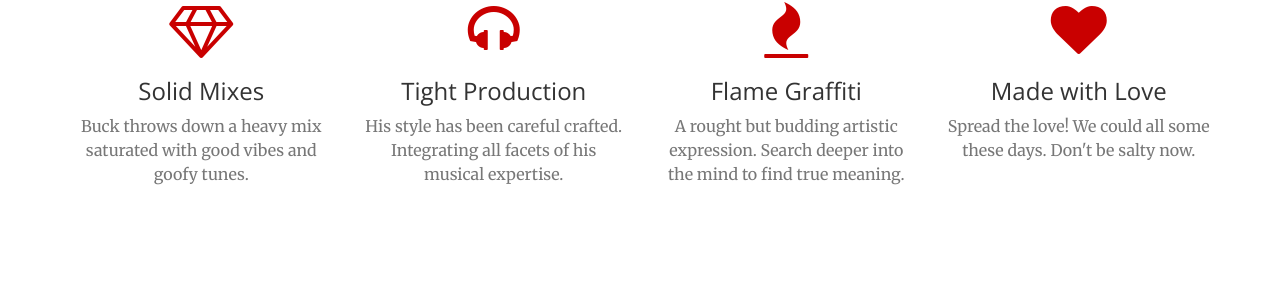
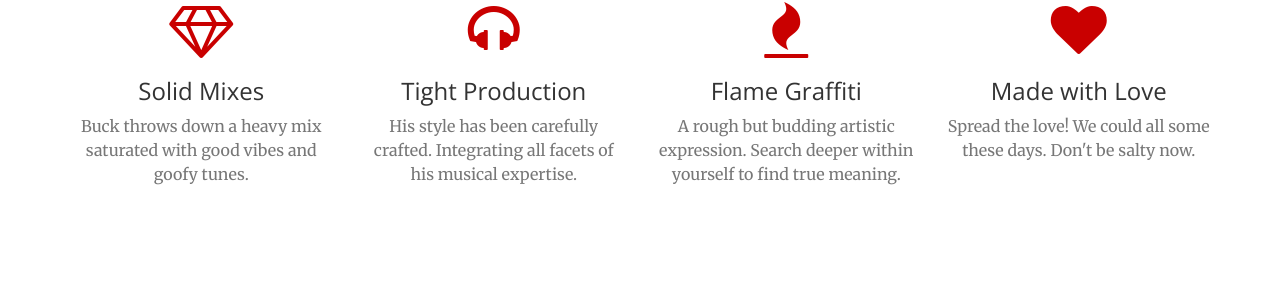
Before and after one commit to buckrussell/buckrussell.github.io, a Jekyll site: the page index.html, which Jekyll copies as it is, in a window 1280 px wide and 900 px high, scrolled down 1440 px. Shown: the part 144-428 px from the top of the window. Built offline with Jekyll 4.4.1, drawn with Linux system fonts in a browser that asks for light colours.

Commit message:
Update index.html

```diff
--- a/index.html
+++ b/index.html
@@ -138,14 +138,14 @@
                     <div class="service-box">
                         <i class="fa fa-4x fa-headphones wow bounceIn text-primary" data-wow-delay=".1s"></i>
                         <h3>Tight Production</h3>
-                        <p class="text-muted">His style has been careful crafted. Integrating all facets of his musical expertise.</p>
+                        <p class="text-muted">His style has been carefully crafted. Integrating all facets of his musical expertise.</p>
                     </div>
                 </div>
                 <div class="col-lg-3 col-md-6 text-center">
                     <div class="service-box">
                         <i class="fa fa-4x fa-fire wow bounceIn text-primary" data-wow-delay=".2s"></i>
                         <h3>Flame Graffiti</h3>
-                        <p class="text-muted">A rought but budding artistic expression. Search deeper into the mind to find true meaning.</p>
+                        <p class="text-muted">A rough but budding artistic expression. Search deeper within yourself to find true meaning.</p>
                     </div>
                 </div>
                 <div class="col-lg-3 col-md-6 text-center">
@@ -247,6 +247,51 @@
                                 </div>
                                 <div class="project-name">
                                     Welcome to my House Vol.2
+                                </div>
+                            </div>
+                        </div>
+                    </a>
+                </div>
+                <div class="col-lg-4 col-sm-6">
+                    <a href="https://www.mixcloud.com/BuckRussell/night-n-day/" class="portfolio-box">
+                        <img src="img/Seed of life x 50.png" class="img-responsive" alt="Double Crossed">
+                        <div class="portfolio-box-caption">
+                            <div class="portfolio-box-caption-content">
+                                <div class="project-category text-faded">
+                                    Mixtape
+                                </div>
+                                <div class="project-name">
+                                    Night n Day
+                                </div>
+                            </div>
+                        </div>
+                    </a>
+                </div>
+                <div class="col-lg-4 col-sm-6">
+                    <a href="https://soundcloud.com/buck-russell/sets/furious-five" class="portfolio-box">
+                        <img src="img/Furious Five.png" class="img-responsive" alt="Double Crossed">
+                        <div class="portfolio-box-caption">
+                            <div class="portfolio-box-caption-content">
+                                <div class="project-category text-faded">
+                                    Playlist
+                                </div>
+                                <div class="project-name">
+                                    Furious Five
+                                </div>
+                            </div>
+                        </div>
+                    </a>
+                </div>
+                <div class="col-lg-4 col-sm-6">
+                    <a href="https://soundcloud.com/buck-russell/diddys-kong-quest-buck-russells-full-flex-1" class="portfolio-box">
+                        <img src="img/Furious Five.png" class="img-responsive" alt="Double Crossed">
+                        <div class="portfolio-box-caption">
+                            <div class="portfolio-box-caption-content">
+                                <div class="project-category text-faded">
+                                    Remix
+                                </div>
+                                <div class="project-name">
+                                    Diddy's Kong Quest (Buck Russell Remix)
                                 </div>
                             </div>
                         </div>
```
Also changed, not shown: other parts of index.html (+1 -1 lines).
